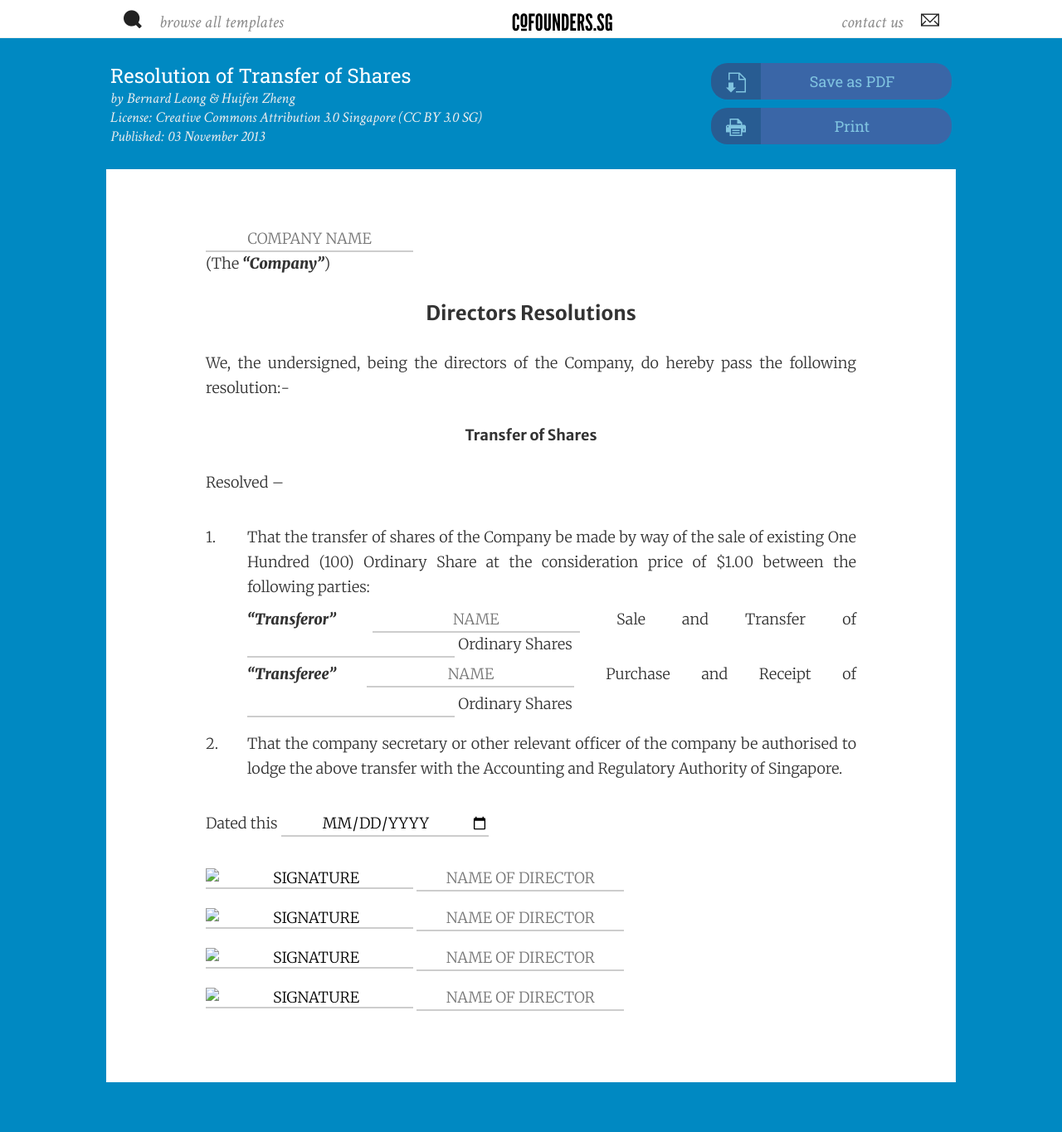
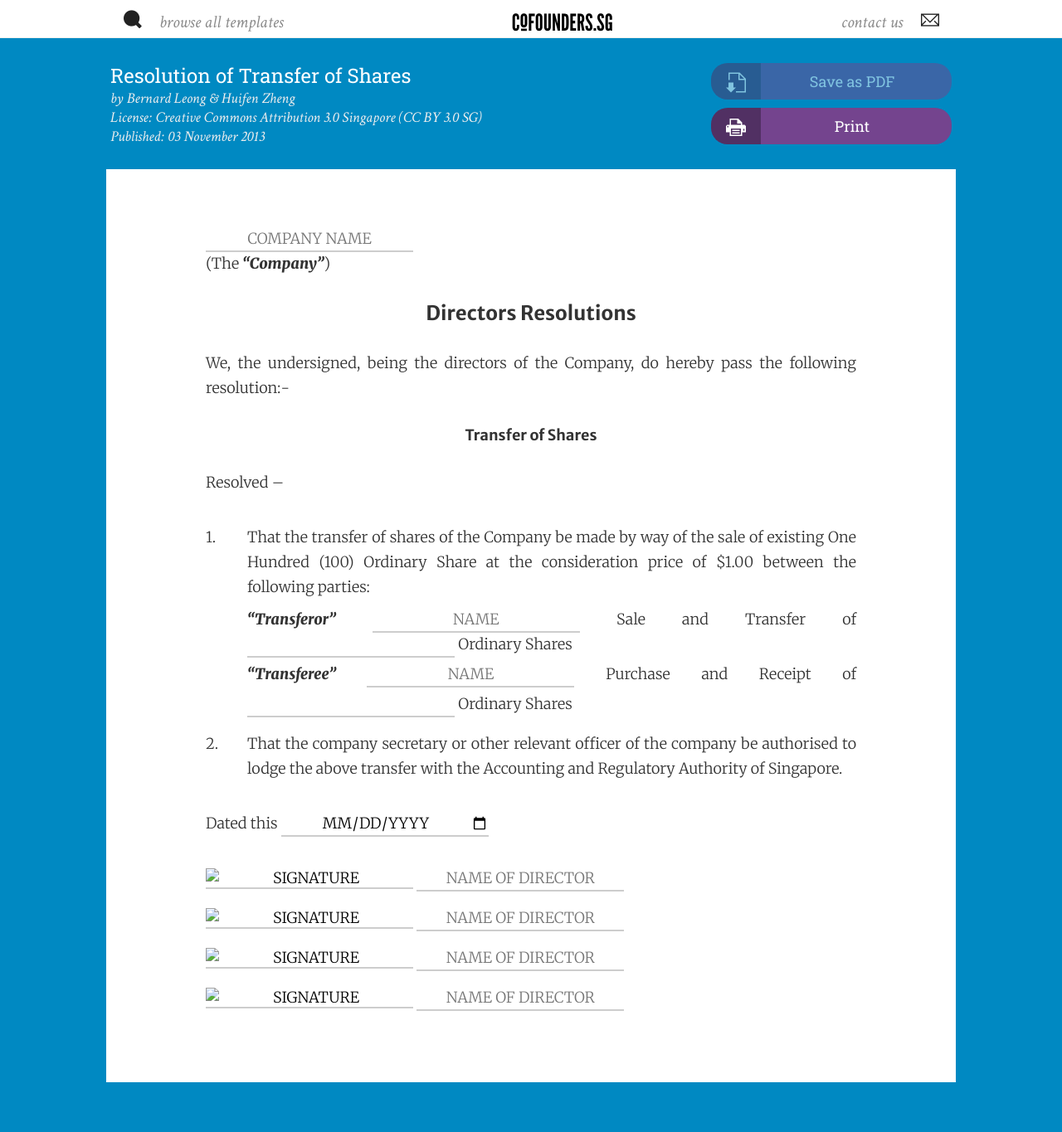
Before and after one commit to cofounders/legal, a Jekyll site: the page built from _posts/2013-11-03-resolution_of_transfer_of_shares.html, in a window 1280 px wide. Shown: the whole page at 83% size. Built offline with Jekyll 4.4.1, drawn with Linux system fonts in a browser that asks for light colours; some web fonts are replaced.

```diff
--- a/_layouts/document.html
+++ b/_layouts/document.html
@@ -31,4 +31,5 @@ layout: menu
   <article>
     {{content}}
   </article>
+  <script src="{{ site.baseurl }}scripts/print.js" async></script>
 </section>
--- /dev/null
+++ b/scripts/print.js
@@ -0,0 +1,15 @@
+/** Print the document
+ **/
+
+(function (window, undefined) {
+
+var document = window.document;
+
+with(document.querySelector('button.action.print')) {
+  addEventListener('click', function (event) {
+    window.print();
+  });
+  removeAttribute('disabled');
+}
+
+})(this);
--- a/styles/components/action_button.css
+++ b/styles/components/action_button.css
@@ -17,6 +17,7 @@ button.action {
   font-size: 18px;
   font-weight: 400;
   padding: 10px 10px 10px 60px;
+  cursor: pointer;
 }
 button:before {
   position: absolute;
@@ -39,4 +40,5 @@ button:before {
 }
 button.action[disabled] {
   opacity: 0.5;
+  cursor: default;
 }
--- a/styles/pages/document.css
+++ b/styles/pages/document.css
@@ -274,3 +274,13 @@
     padding: 0 20px;
   }
 }
+
+@media print {
+  body > nav,
+  #document > header {
+    display: none;
+  }
+  * {
+    background-color: transparent !important;
+  }
+}
```
